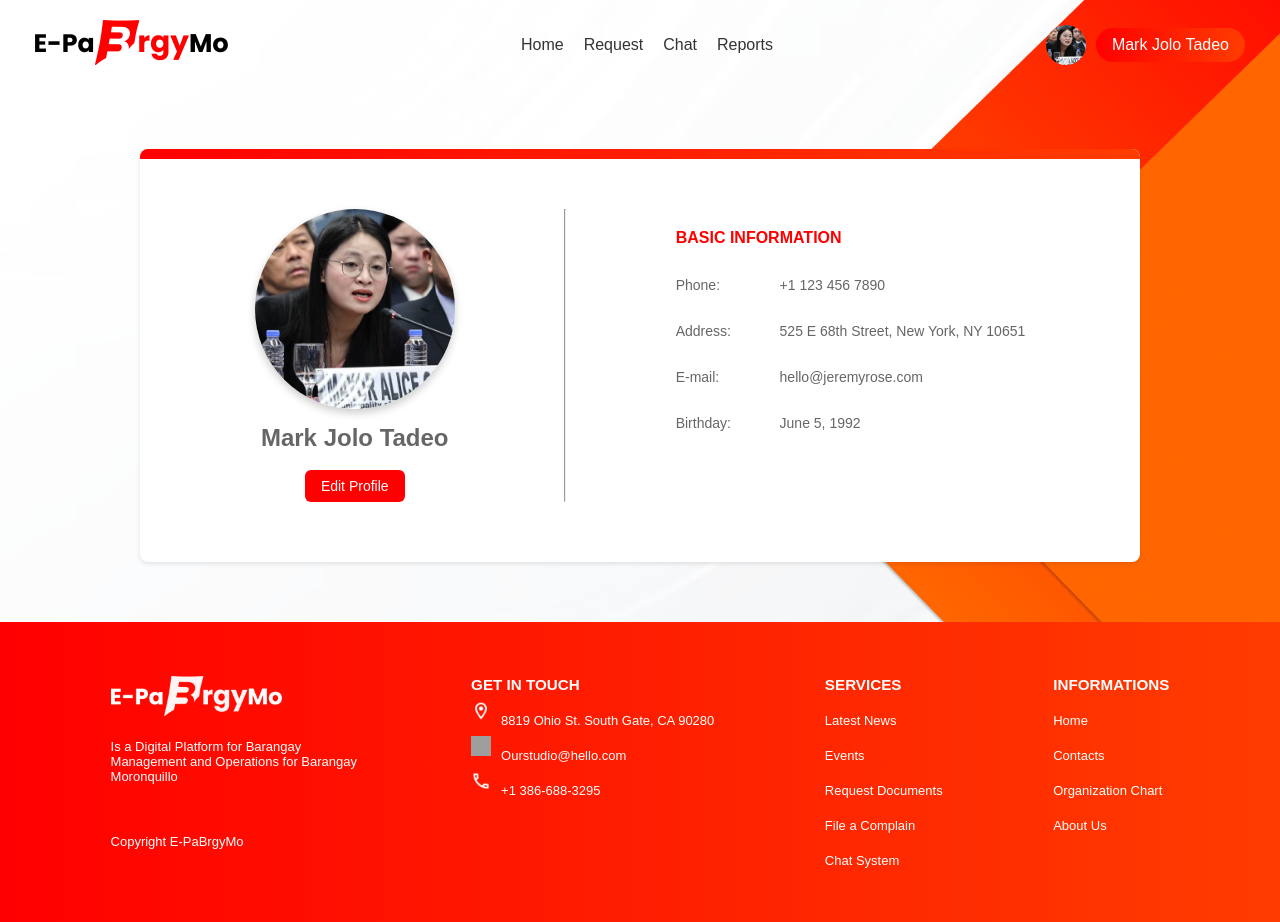
After one commit to CodeSeb-1/EPABRGYMO, a PHP site: page /profile.php in a window 1280 px wide. The commit adds this page. Run offline with PHP 8.4, Linux system fonts and the light colour scheme; grey boxes are pictures that could not be loaded.

Commit message:
bago nananman

```diff
--- a/header.php
+++ b/header.php
@@ -17,7 +17,7 @@ function nav($active)
                 </ul>
                 <div class="user-info">
                     <img src="assets/image.png" alt="">
-                    <a href="profile.html"><span>' . $_SESSION["user_fullname"] . '</span></a>
+                    <a href="profile.php"><span>' . $_SESSION["user_fullname"] . '</span></a>
                 </div>
             </nav>
         </div>
--- /dev/null
+++ b/profile.php
@@ -0,0 +1,100 @@
+<!DOCTYPE html>
+<html lang="en">
+<head>
+    <meta charset="UTF-8">
+    <meta name="viewport" content="width=device-width, initial-scale=1.0">
+    <title>Profile</title>
+    <link rel="stylesheet" href="assets/style1.css">
+</head>
+<body>
+    <header>
+        <div class="container">
+            <nav>
+                <div class="logo">
+                    <img src="assets/LOGO.png" alt="Logo">
+                </div>
+                <ul class="menu">
+                    <li><a href="index.html">Home</a></li>
+                    <li><a href="request.html">Request</a></li>
+                    <li><a href="chat.html">Chat</a></li>
+                    <li><a href="report.html">Reports</a></li>
+                </ul>
+                <div class="user-info">
+                    <img src="assets/image.png" alt="">
+                    <a href="profile.html" class="active"><span>Mark Jolo Tadeo</span></a>
+                </div>
+            </nav>
+        </div>
+    </header>
+    <div class="container">
+        <div class="profile">
+            <div class="line"></div>
+            <div class="profile-picture-section">
+                <div class="profile-picture-container">
+                    <img src="assets/image.png" alt="Jeremy Rose" class="profile-picture">
+                </div>
+                <h1>Mark Jolo Tadeo</h1><br>
+                <button class="btn btn-primary">Edit Profile</button>
+            </div><hr>
+            <div class="content">
+                <h3>BASIC INFORMATION</h3>
+                <div class="info-item">
+                    <strong>Phone:</strong> <span>+1 123 456 7890</span>
+                </div>
+                <div class="info-item">
+                    <strong>Address:</strong> <span>525 E 68th Street, New York, NY 10651</span>
+                </div>
+                <div class="info-item">
+                    <strong>E-mail:</strong> <span>hello@jeremyrose.com</span>
+                </div>
+                <div class="info-item">
+                    <strong>Birthday:</strong> <span>June 5, 1992</span>
+                </div>
+            </div>
+        </div>
+    </div>
+    <footer>
+        <div class="information">
+            <div class="about">
+                <img src="assets/PRIMARY LOGO -  BLACK 1.png" alt="logo"><br>
+                <div class="info-about">
+                    <p>Is a Digital Platform for Barangay Management and Operations for Barangay Moronquillo</p>
+                </div><br><br>
+                <p>Copyright E-PaBrgyMo</p>
+            </div>
+            <div class="get-in-touch">
+                <h3>GET IN TOUCH</h3>
+                <div class="get-container">
+                    <img src="assets/location_on.png" alt="location">
+                    <p>8819 Ohio St. South Gate,
+                        CA 90280</p>
+                </div>
+                <div class="get-container">
+                    <img src="assets/email.png" alt="email">
+                    <p>Ourstudio@hello.com</p>
+                </div>
+                <div class="get-container">
+                    <img src="assets/call.png" alt="call">
+                    <p>+1 386-688-3295</p>
+                </div>
+            </div>
+            <div class="services">
+                <h3>SERVICES</h3>
+                <p>Latest News</p>
+                <p>Events</p>
+                <p>Request Documents</p>
+                <p>File a Complain</p>
+                <p>Chat System</p>
+            </div>
+            <div class="informations">
+                <h3>INFORMATIONS</h3>
+                <p>Home</p>
+                <p>Contacts</p>
+                <p>Organization Chart</p>
+                <p>About Us</p>
+            </div>
+        </div>
+    </footer>
+    <script src="navbar.js"></script>
+</body>
+</html>
```
